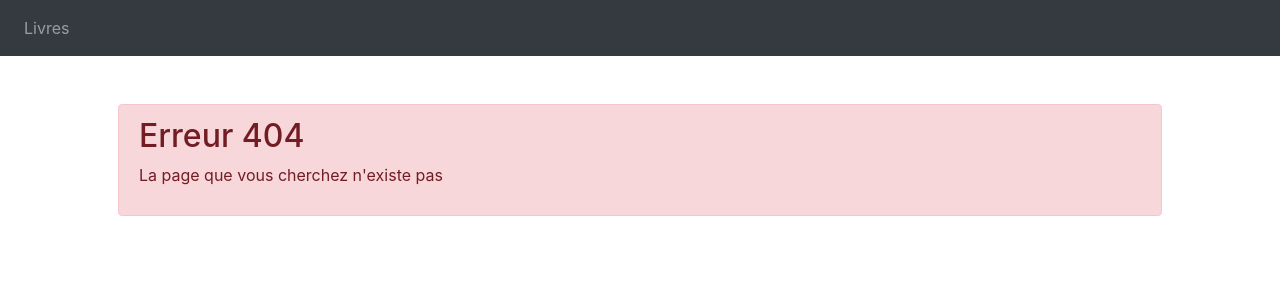
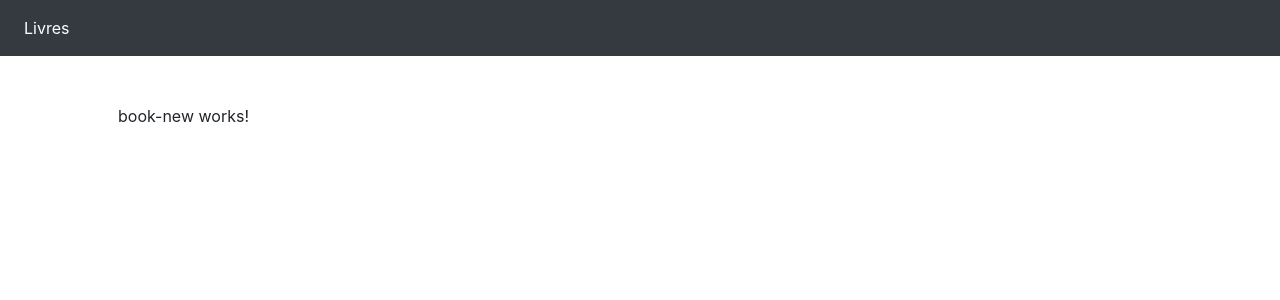
Before and after one commit to magali-thuaire/BookShelves, an Angular app: page /books/new in a window 1280 px wide. Before the commit this address led to /not-found. Shown: the top 300 px of the page. Built offline with nearby package versions, Linux system fonts and the light colour scheme.

Commit message:
ajout du composant BookNew

```diff
--- a/src/app/app.module.ts
+++ b/src/app/app.module.ts
@@ -9,10 +9,12 @@ import { HeaderComponent } from './header/header.component';
 
 import { BookService } from "./services/book.service";
 import { BookListComponent } from './book-list/book-list.component';
+import { BookNewComponent } from './book-list/book-new/book-new.component';
 
 const routes: Routes = [
   { path: 'books', component: BookListComponent },
   { path: '', component: BookListComponent },
+  { path: 'books/new', component: BookNewComponent },
   { path: 'not-found', component: FourOhFourComponent },
   { path: '**', redirectTo: 'not-found' }
 ];
@@ -22,7 +24,8 @@ const routes: Routes = [
     AppComponent,
     FourOhFourComponent,
     HeaderComponent,
-    BookListComponent
+    BookListComponent,
+    BookNewComponent
   ],
   imports: [
     BrowserModule,
--- a/src/app/book-list/book-list.component.html
+++ b/src/app/book-list/book-list.component.html
@@ -1,6 +1,7 @@
 <div class="row">
   <div class="col-12">
     <h1 class="mb-4">Ma bibliothèque</h1>
+    <button class="btn btn-primary mb-4" (click)="onNewBook()">Nouveau livre</button>
     <div class="list-group">
       <button class="list-group-item"
               *ngFor="let book of books">
--- a/src/app/book-list/book-list.component.ts
+++ b/src/app/book-list/book-list.component.ts
@@ -2,6 +2,7 @@ import { Component, OnInit } from '@angular/core';
 import { BookService } from "../services/book.service";
 import { Book } from "../models/Book.model";
 import { Subscription } from "rxjs";
+import { Router } from "@angular/router";
 
 @Component({
   selector: 'app-book-list',
@@ -15,7 +16,8 @@ export class BookListComponent implements OnInit {
   // Souscription au tableau privé des livres
   booksSubscription: Subscription;
 
-  constructor(private bookService: BookService) { }
+  constructor(private bookService: BookService,
+              private router: Router) { }
 
   ngOnInit() {
     // Initialisation de la souscription au tableau privé des livres
@@ -33,4 +35,8 @@ export class BookListComponent implements OnInit {
     this.bookService.deleteBook(book);
   }
 
+  onNewBook() {
+    this.router.navigate(['/books', 'new']);
+  }
+
 }
--- /dev/null
+++ b/src/app/book-list/book-new/book-new.component.html
@@ -0,0 +1,3 @@
+<p>
+  book-new works!
+</p>
```
Also changed, not shown: src/app/book-list/book-new/book-new.component.ts (added, +12 -0 lines), src/app/book-list/book-new/book-new.component.scss (added).
